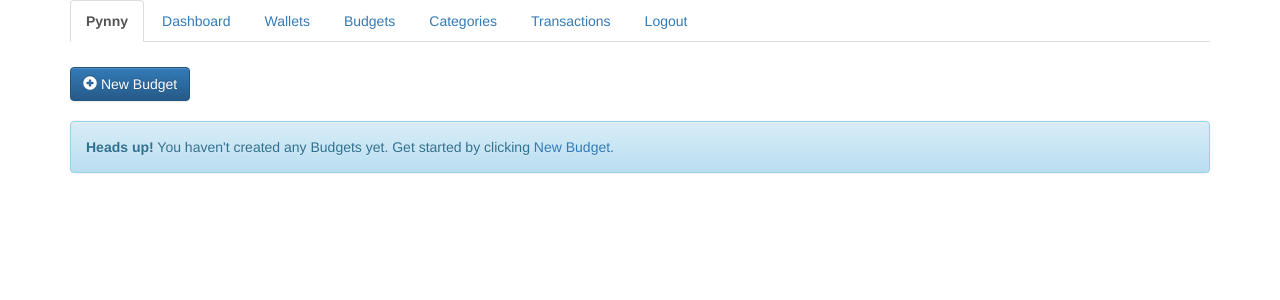
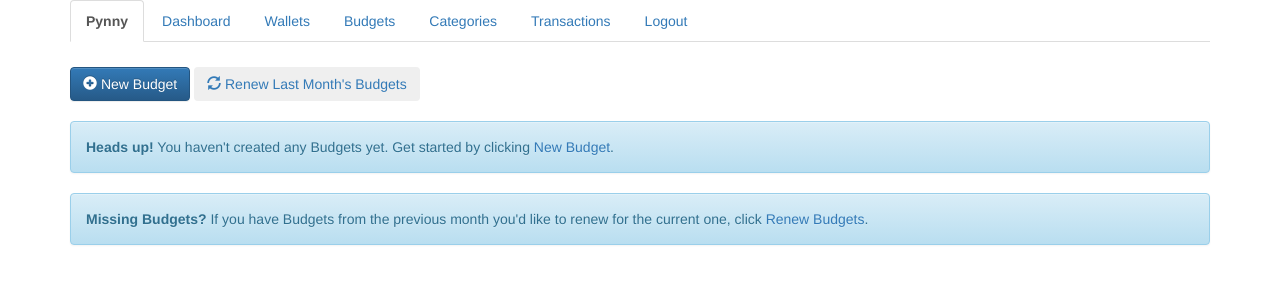
Before and after one commit to zcking/Pynny, a Django app: page /pynny/budgets/ in a window 1280 px wide. Shown: the top 300 px of the page. Run offline with Django 3.2, Linux system fonts and the light colour scheme; the visitor is signed in with stand-in values (Sample User, id 1); data that the repository does not hold is empty; some libraries are stand-ins or nearby versions.

Commit message:
budgets renewal added; ensuring budgets for current 'month' are displayed everywhere

```diff
--- a/mysite/pynny/models.py
+++ b/mysite/pynny/models.py
@@ -79,6 +79,7 @@ class Budget(models.Model):
     `month` is a `datetime.date` instance indicating what
     month the Budget applies to. `wallet` refers to the
     Wallet this Budget applies to.'''
+    budget_id = models.PositiveIntegerField()
     category = models.ForeignKey(BudgetCategory, on_delete=models.CASCADE)
     goal = models.DecimalField(max_digits=20, decimal_places=2)
     month = models.DateField(default=date.today, blank=True)
--- a/mysite/pynny/templates/pynny/budgets.html
+++ b/mysite/pynny/templates/pynny/budgets.html
@@ -9,6 +9,11 @@
 <a href="{% url 'new_budget' %}">
     <button class="btn btn-primary wallet-create">
         <span class="glyphicon glyphicon-plus-sign"></span>&nbsp;New Budget
+    </button>
+</a>
+<a href="{% url 'renew_budgets' %}">
+    <button class="btn wallet-create">
+        <span class="glyphicon glyphicon-refresh"></span> Renew Last Month's Budgets
     </button>
 </a>
 
@@ -61,6 +66,10 @@
         <strong>Heads up!</strong> You haven't created any Budgets yet. Get started
         by clicking <a href="{% url 'new_budget' %}">New Budget</a>.
     </div>
+    <div class="alert alert-info">
+        <strong>Missing Budgets?</strong> If you have Budgets from the previous month you'd like to renew for
+        the current one, click <a href="{% url 'renew_budgets' %}">Renew Budgets</a>.
+    </div>
 {% endif %}
 
 {% endblock %}
--- a/mysite/pynny/urls.py
+++ b/mysite/pynny/urls.py
@@ -30,4 +30,5 @@ urlpatterns = [
     url(r'^transactions/$', transaction_views.transactions, name='transactions'), # /transactions/
     url(r'^transactions/(?P<transaction_id>[0-9]+)$', transaction_views.one_transaction, name='one_transaction'), # /transactions/9
     url(r'^transactions/create/$', transaction_views.new_transaction, name='new_transaction'), # /transactions/create
+    url(r'^budgets/renew/$', budget_views.renew_budgets, name='renew_budgets'),  # /budgets/renew
 ]
--- a/mysite/pynny/views/budget_views.py
+++ b/mysite/pynny/views/budget_views.py
@@ -12,6 +12,23 @@ from datetime import date
 
 from ..models import Budget, BudgetCategory, Wallet, Transaction
 
+
+def renew_budgets(request):
+    if request.user.is_authenticated():
+        all_budgets = Budget.objects.filter(user=request.user)
+        renewed = set()
+        for budget in all_budgets:
+            if budget.budget_id not in renewed:
+                latest_version = Budget.objects.filter(user=request.user, budget_id=budget.budget_id).latest('month')
+                if latest_version.month.year != date.today().year or latest_version.month.month != date.today().month:
+                    renewed_budget = Budget.objects.get(pk=latest_version.pk)
+                    renewed_budget.pk = None
+                    renewed_budget.month = date.today()
+                    renewed_budget.save()
+                    renewed.add(budget.budget_id)
+    return budgets(request)
+
+
 def budgets(request):
     '''Display Budgets for a user'''
     # Is user logged in?
@@ -24,7 +41,7 @@ def budgets(request):
         data = {}
 
         # Get the wallets for this user
-        data['budgets'] = Budget.objects.filter(user=request.user, month=date.today())
+        data['budgets'] = Budget.objects.filter(user=request.user, month__contains=date.strftime(date.today(), '%Y-%m'))
 
         return render(request, 'pynny/budgets.html', context=data)
     # POST = create a new Budget
@@ -43,14 +60,15 @@ def budgets(request):
             _start_balance += transaction.amount
 
         # Check if the budget already exists
-        if Budget.objects.filter(user=request.user, category=category, wallet=wallet, month=date.today()):
+        if Budget.objects.filter(user=request.user, category=category, wallet=wallet, month__contains=date.strftime(date.today(), '%Y-%m')):
             data = {'alerts': {'errors': ['<strong>Oops!</strong> A Budget already exists for that Wallet and Category, for this month']}}
             return render(request, 'pynny/new_budget.html', context=data)
 
         # Create the new Budget
-        Budget(category=category, wallet=wallet, goal=_goal, balance=_start_balance, user=request.user).save()
+        new_id = Budget.objects.latest('budget_id') + 1
+        Budget(category=category, wallet=wallet, goal=_goal, balance=_start_balance, user=request.user, budget_id=new_id).save()
         data = {'alerts': {'success': ['<strong>Done!</strong> New Budget created successfully!']}}
-        data['budgets'] = Budget.objects.filter(user=request.user, month=date.today())
+        data['budgets'] = Budget.objects.filter(user=request.user, month__contains=date.strftime(date.today(), '%Y-%m'))
         return render(request, 'pynny/budgets.html', context=data)
 
 def new_budget(request):
@@ -101,12 +119,12 @@ def one_budget(request, budget_id):
         budget = Budget.objects.get(id=budget_id)
     except Budget.DoesNotExist:
         # DNE
-        data['budgets'] = Budget.objects.filter(user=request.user, month=date.today())
+        data['budgets'] = Budget.objects.filter(user=request.user, month__contains=date.strftime(date.today(), '%Y-%m'))
         data['alerts'] = {'errors': ['<strong>Oh snap!</strong> That Budget does not exist.']}
         return render(request, 'pynny/budgets.html', context=data)
 
     if budget.user != request.user:
-        data['budgets'] = Budget.objects.filter(user=request.user, month=date.today())
+        data['budgets'] = Budget.objects.filter(user=request.user, month__contains=date.strftime(date.today(), '%Y-%m'))
         data['alerts'] = {'errors': ['<strong>Oh snap!</strong> That Budget isn\'t yours! You don\'t have permission to view it']}
         return render(request, 'pynny/budgets.html', context=data)
 
@@ -119,7 +137,7 @@ def one_budget(request, budget_id):
             budget.delete()
 
             # And return them to the budgets page
-            data['budgets'] = Budget.objects.filter(user=request.user, month=date.today())
+            data['budgets'] = Budget.objects.filter(user=request.user, month__contains=date.strftime(date.today(), '%Y-%m'))
             data['alerts'] = {'info': ['<strong>Done!</strong> Budget was deleted successfully']}
             return render(request, 'pynny/budgets.html', context=data)
         elif action == 'edit':
@@ -144,7 +162,7 @@ def one_budget(request, budget_id):
             budget.save()
 
             data = {'alerts': {'success': ['<strong>Done!</strong> Budget updated successfully!']}}
-            data['budgets'] = Budget.objects.filter(user=request.user, month=date.today())
+            data['budgets'] = Budget.objects.filter(user=request.user, month__contains=date.strftime(date.today(), '%Y-%m'))
             return render(request, 'pynny/budgets.html', context=data)
     elif request.method == 'GET':
         # Show the specific Budget data
--- a/mysite/pynny/views/main_views.py
+++ b/mysite/pynny/views/main_views.py
@@ -12,7 +12,7 @@ from django.contrib.auth import logout
 from datetime import date
 import random
 
-from ..models import Budget, Transaction, BudgetCategory, Wallet
+from ..models import Budget, Transaction, BudgetCategory
 
 
 def index(request):
@@ -24,7 +24,7 @@ def index(request):
     # User is logged in, so retrieve their data and
     # show them their home page, displaying a dashboard
     data = {}
-    budgets = Budget.objects.filter(user=request.user, month=date.today())
+    budgets = Budget.objects.filter(user=request.user, month__contains=date.strftime(date.today(), '%Y-%m'))
     colors = ['#ff4444', '#ffbb33', '#00C851', '#33b5e5', '#aa66cc', '#a1887f']
     random.shuffle(colors)
     color_index = 0
```
